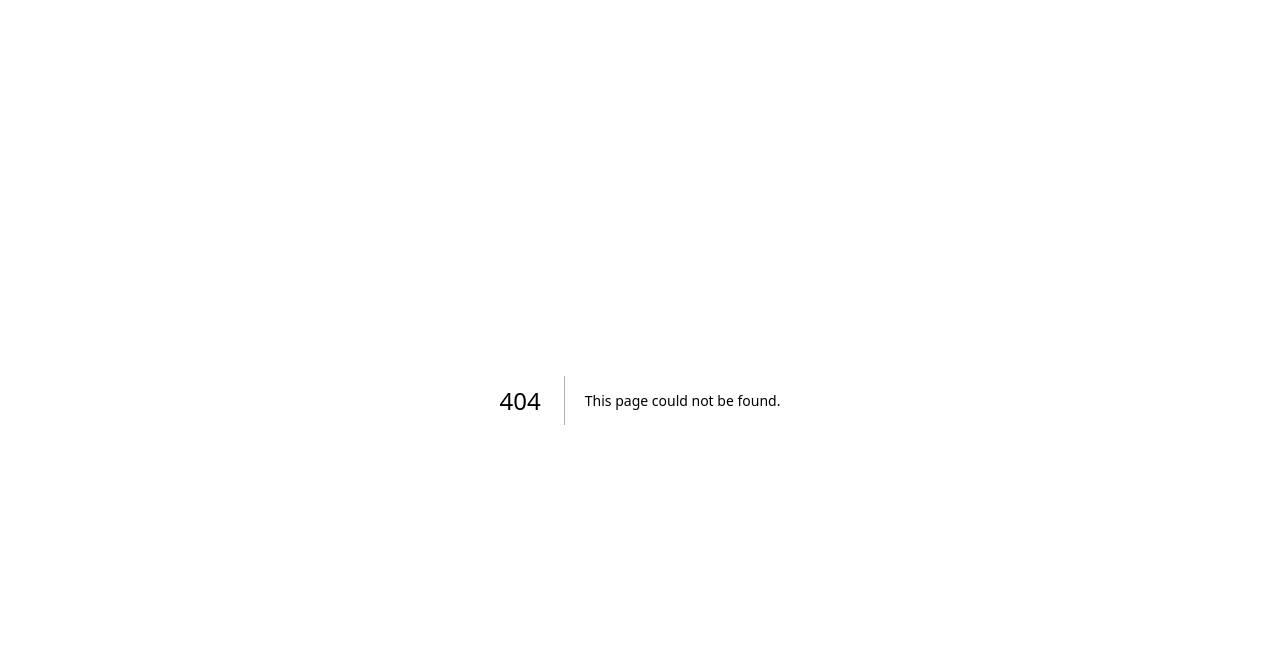
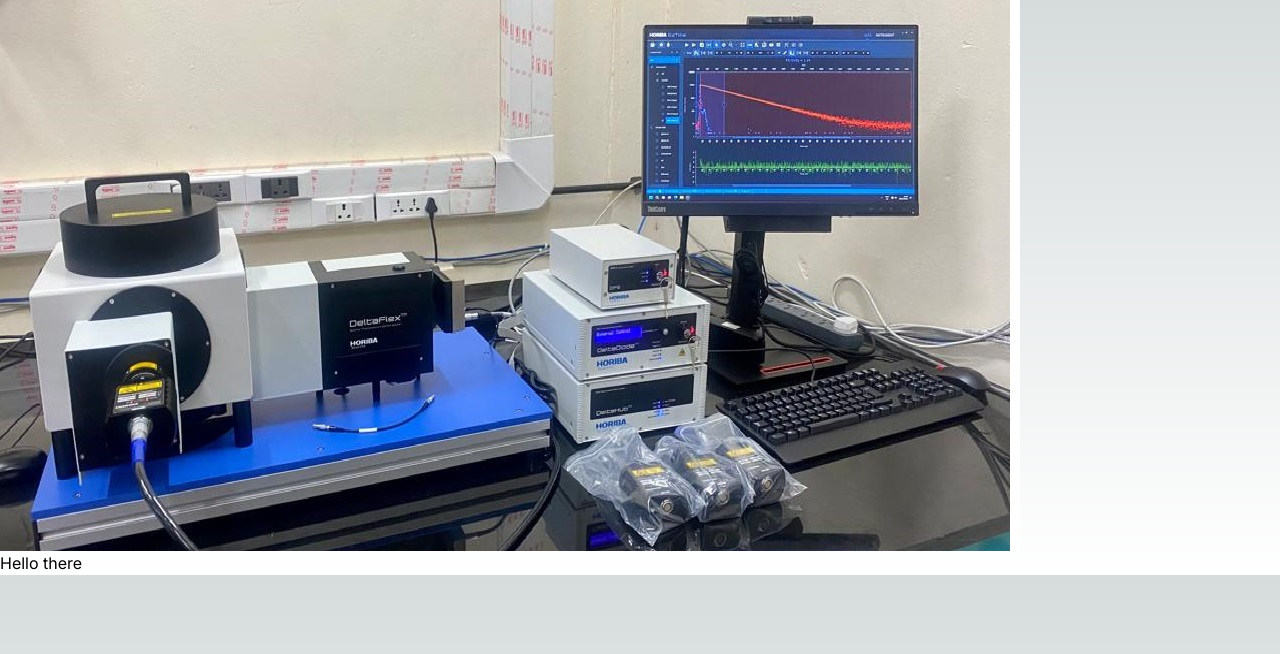
Before and after one commit to prabhat-suresh/oelp_cif_portal, a Next.js app in the folder cif-portal/: page /home in a window 1280 px wide. Before the commit this address had no page. Shown: the top 654 px of the page. Built offline with nearby package versions, Linux system fonts and the light colour scheme.

Commit message:
first push to backend

```diff
--- a/cif-portal/src/app/api/createuser/route.ts
+++ b/cif-portal/src/app/api/createuser/route.ts
@@ -0,0 +1 @@
+import mongoose from "mongoose";
--- /dev/null
+++ b/cif-portal/src/app/home/page.tsx
@@ -0,0 +1,17 @@
+"use client"
+import React from "react";
+import "./style.css"
+//import Image from "react-image-resizer";
+import img1 from "../../../public/TCS PS_0.jpg";
+
+const Home = () => {
+    return (
+
+        <div className="image-with-caption">
+            <img src={"/TCS PS_0.jpg"} alt="Caption" className="image" />
+            <h1 className="caption">{"Hello there"}</h1>
+        </div>
+    );
+};
+
+export default Home;
--- /dev/null
+++ b/cif-portal/src/app/home/style.css
@@ -0,0 +1,6 @@
+.container {
+    display: flex;
+    align-items: center;     /* Vertical centering */
+    justify-content: center; /* Horizontal centering */
+    min-height: 100vh;       /* Make container take full viewport height */
+}
--- a/cif-portal/src/app/layout.tsx
+++ b/cif-portal/src/app/layout.tsx
@@ -16,7 +16,9 @@
 }>) {
   return (
     <html lang="en">
-      <body className={inter.className}>{children}</body>
+      <body className={inter.className}>
+        {children}
+      </body>
     </html>
   );
 }
--- a/cif-portal/src/dbConfig/dbConfig.ts
+++ b/cif-portal/src/dbConfig/dbConfig.ts
@@ -1,4 +1,5 @@
 import  mongoose from "mongoose";
+const mongoDBURI="mongodb+srv://oelp:<password>@cluster0.rypu0hh.mongodb.net/?retryWrites=true&w=majority"
 export async function connect(){
     try {
         mongoose.connect(process.env.MONGO_URI!);
```
Also changed, not shown: cif-portal/package.json (+6 -5 lines), cif-portal/public/TCS PS_0.jpg (added), 1 other file (tests, documents, lock files or other folders).
